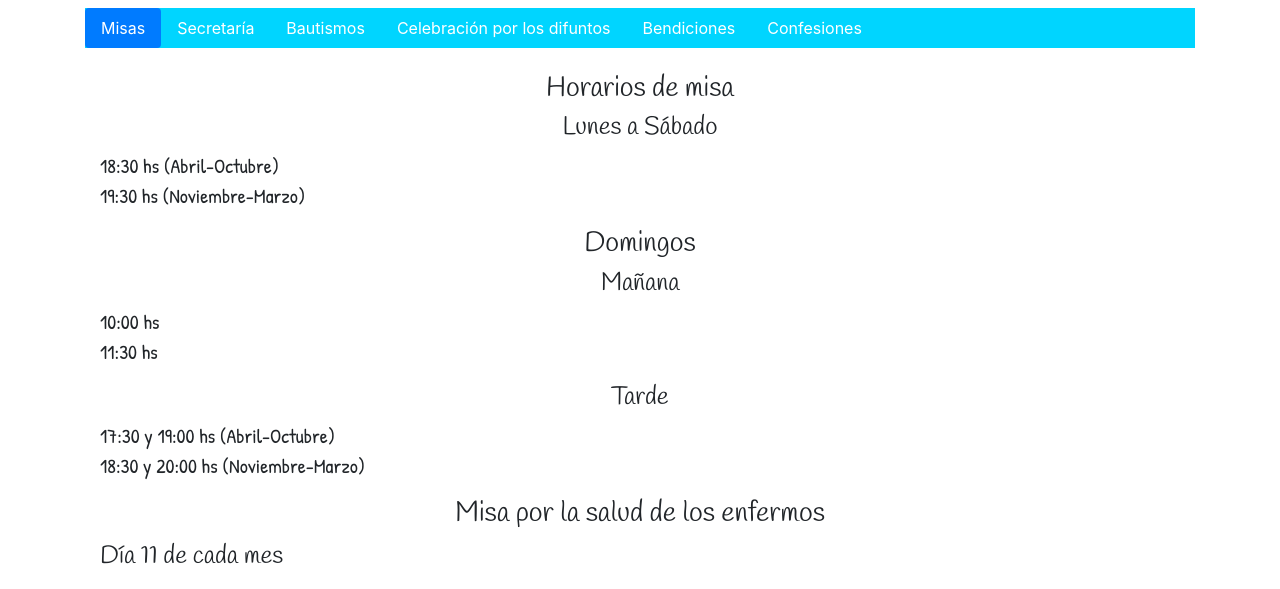
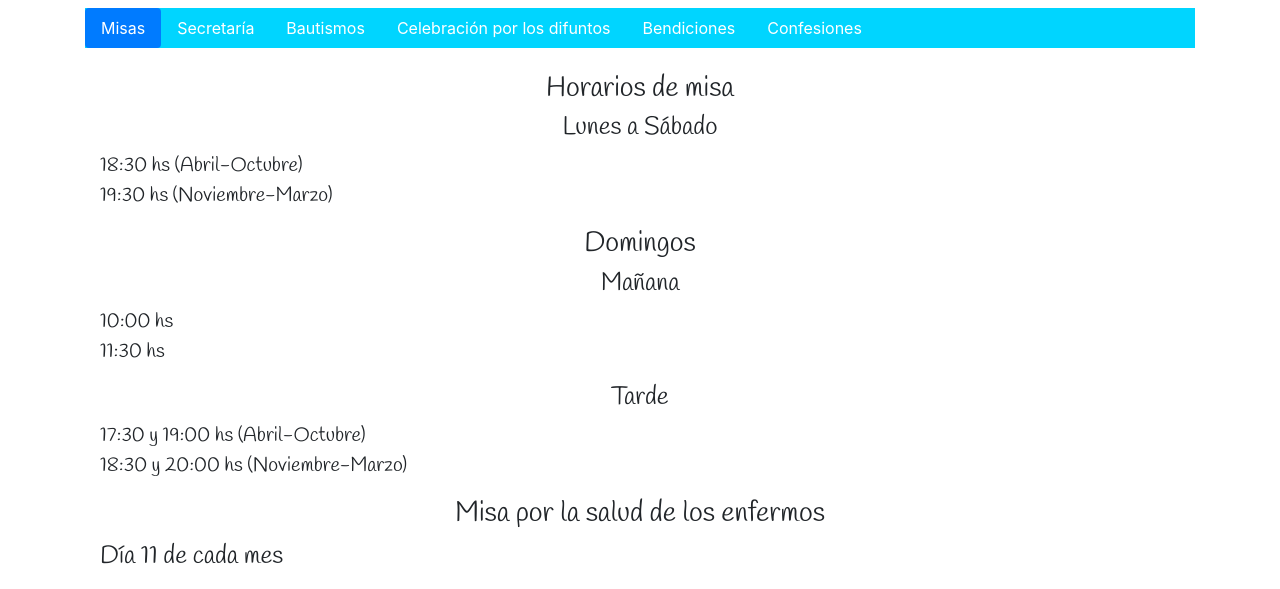
Before and after one commit to gondelsol/santvlu, a website: page html/horarios.html in a window 1280 px wide. Shown: the part 196-785 px from the top of the page. Drawn offline with nearby package versions, Linux system fonts and the light colour scheme; a web font is replaced by a local one.

Commit message:
formato terminado

```diff
--- a/scss/style.scss
+++ b/scss/style.scss
@@ -97,8 +97,8 @@ main {
 
 .listhor {
     list-style: none;
-    font-family: $fuente4;
-    font-size: 20px;
+    font-family: $fuente3;
+    font-size: $fsize4;
 }
 
 #radio {
```
Also changed, not shown: style.css, 1 other file.
